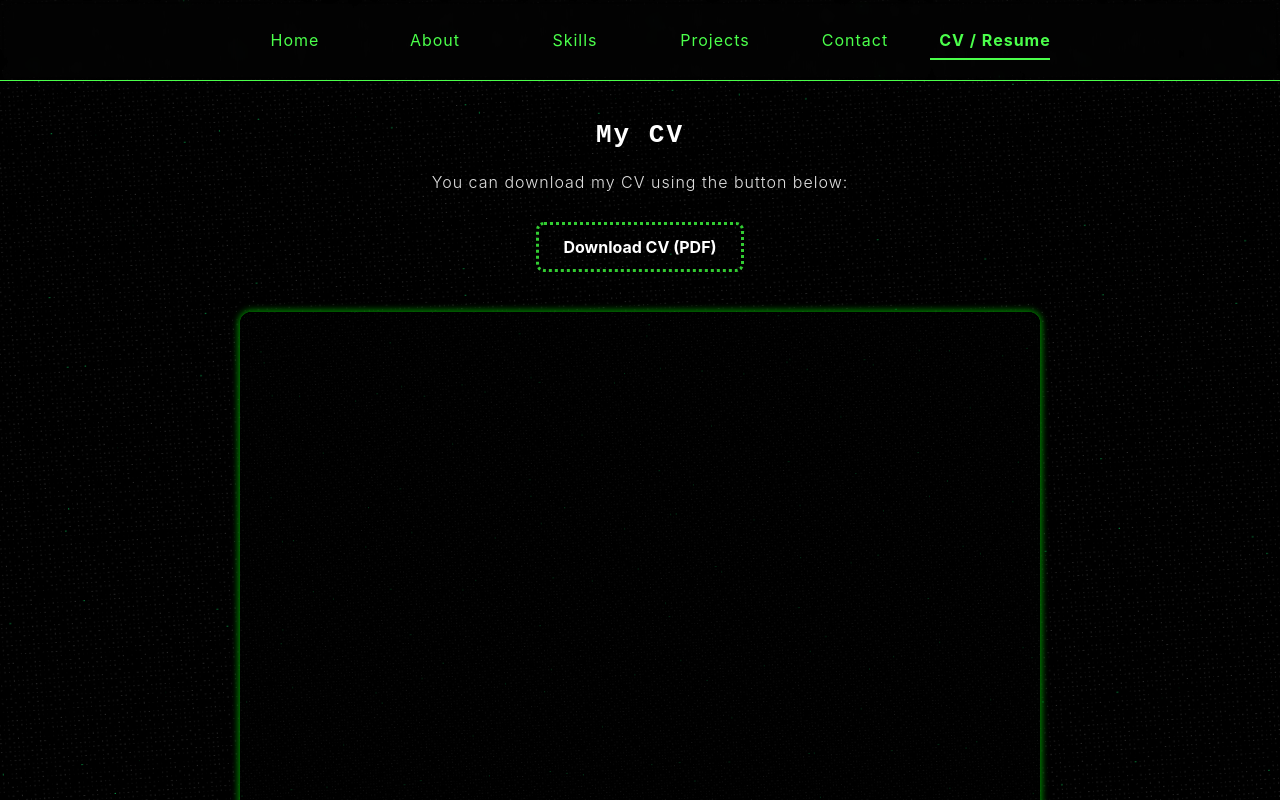
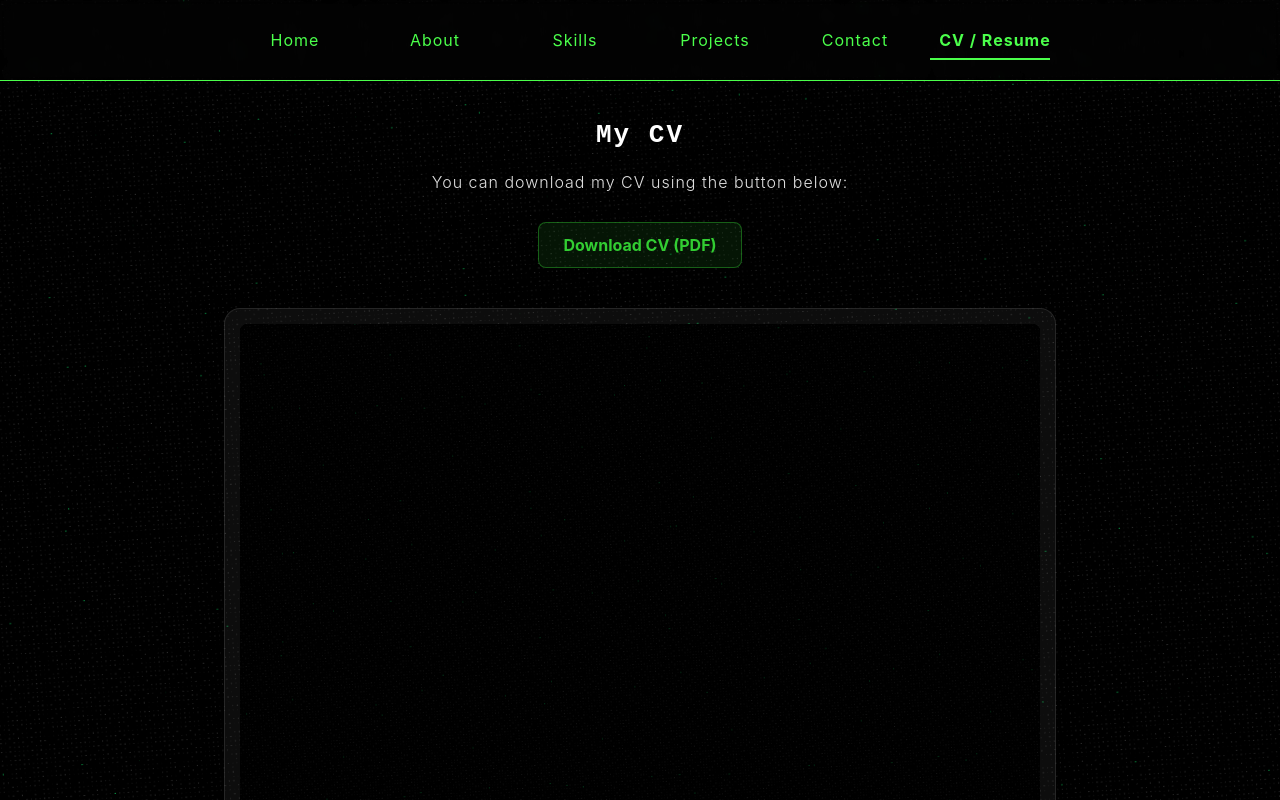
Before and after one commit to FTMustafa/portfolio, a React (Create React App) app: page /cv in a window 1280 px wide. Shown: the top 800 px of the page. Built offline with nearby package versions, Linux system fonts and the light colour scheme.

Commit message:
Visual update at CV page and fixes
Cv page button and container update,
Cv update,
Seminar text fixed

```diff
--- a/src/pages/CV/CV.css
+++ b/src/pages/CV/CV.css
@@ -45,34 +45,48 @@
   line-height: 1.6;
 }
 
+/* --- DEĞİŞEN KISIM: BUTON --- */
 .cv-download {
   margin-top: 0.8rem;
-  background-color: transparent;
+  background-color: rgba(50, 205, 50, 0.1);
   padding: 12px 24px;
   border-radius: 8px;
-  color: white;
+  color: limegreen;
   text-decoration: none;
   font-weight: bold;
-  transition: box-shadow 0.5s ease;
-  border: 3px solid limegreen;
-  border-style: dotted;
+  transition: all 0.3s ease;
+  border: 1px solid rgba(50, 205, 50, 0.4);
   cursor: url("../../components/Images/pointer.png"), auto;
 }
 
 .cv-download:hover {
-  box-shadow: 196px 0px limegreen inset;
+  background-color: limegreen;
+  color: #000;
+  box-shadow: 0 0 15px rgba(50, 205, 50, 0.4);
 }
 
 .cv-download:active {
   transform: scale(0.98);
 }
 
-.cv-preview {
+/* --- DEĞİŞEN KISIM: GLASSMORPHISM ÇERÇEVE --- */
+.cv-preview-container {
   width: 90%;
   max-width: 800px;
+  margin-top: 40px;
+  padding: 15px; /* Cam çerçevenin kalınlığı */
+  background: rgba(255, 255, 255, 0.05); /* Yarı saydam beyaz */
+  backdrop-filter: blur(10px); /* Cam bulanıklığı */
+  -webkit-backdrop-filter: blur(10px); /* Safari desteği için */
+  border: 1px solid rgba(255, 255, 255, 0.1); /* İnce şeffaf sınır çizgisi */
+  border-radius: 16px;
+  box-shadow: 0 8px 32px 0 rgba(0, 0, 0, 0.3); /* Derinlik katan hafif dış gölge */
+}
+
+.cv-preview {
+  width: 100%;
   height: 600px;
   border: none;
-  margin-top: 40px;
-  box-shadow: 0px 0px 6px 2px green;
-  border-radius: 12px;
+  border-radius: 8px; /* İçerideki PDF'in köşeleri çerçevenin dışına taşmasın diye */
+  display: block;
 }
--- a/src/pages/CV/CV.js
+++ b/src/pages/CV/CV.js
@@ -24,7 +24,12 @@ function CV() {
       <a href="/moustafa-moustafa-cv.pdf" download className="cv-download">
         Download CV (PDF)
       </a>
-      <iframe src="/moustafa-moustafa-cv.pdf" className="cv-preview" title="CV Preview" />
+
+      {/* SADECE BURASI DEĞİŞTİ: Iframe'i cam çerçeve div'i içine aldık */}
+      <div className="cv-preview-container">
+        <iframe src="/moustafa-moustafa-cv.pdf" className="cv-preview" title="CV Preview" />
+      </div>
+
     </div>
   );
 }
--- a/src/pages/Projects/Projects,.js
+++ b/src/pages/Projects/Projects,.js
@@ -72,8 +72,7 @@ function Projects() {
         <div className="projects-grid">
           <div className="project-card">
             <div className="card-top">
-              <h3>Seminer Sunumu</h3>
-              {/* Temana uysun diye etiket rengini mavi/yeşil tonlarında tutabiliriz */}
+              <h3>Seminer Raporu</h3>
               <span
                 className="language-tag"
                 style={{
```
Also changed, not shown: 1 other file (tests, documents, lock files or other folders).
